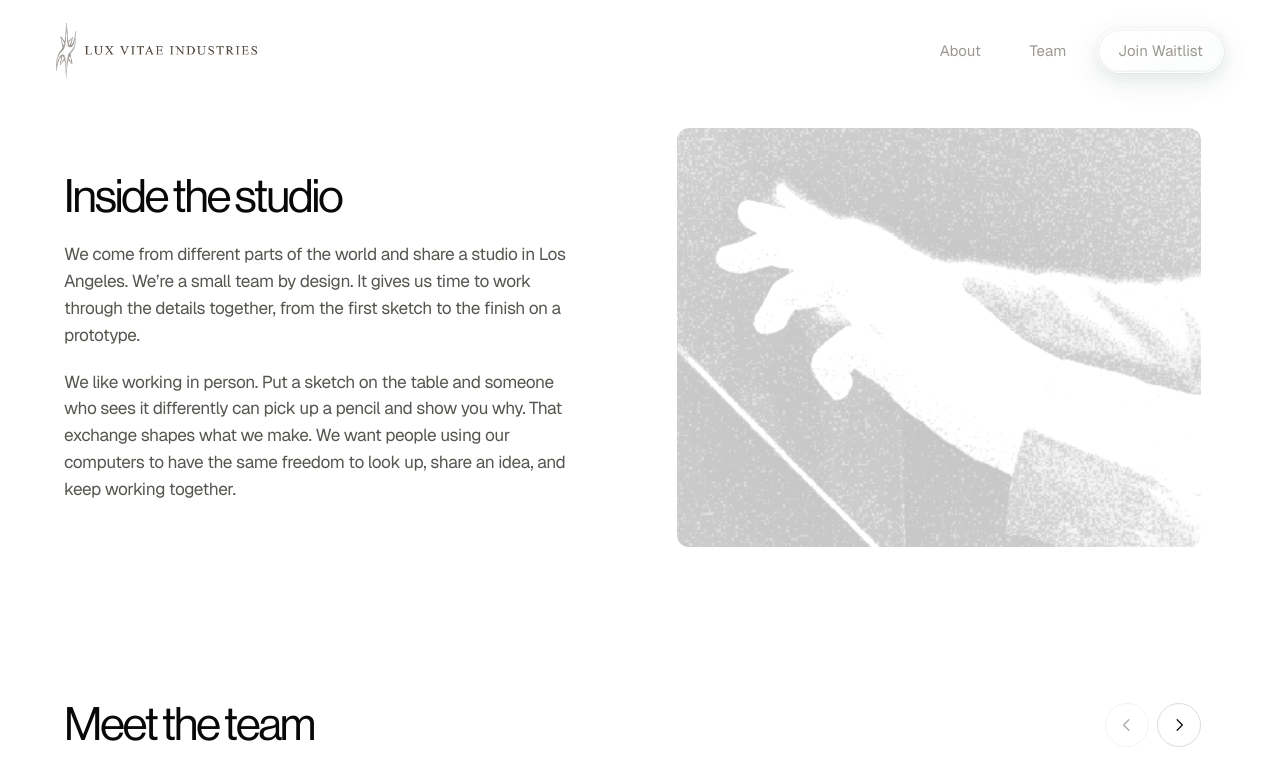
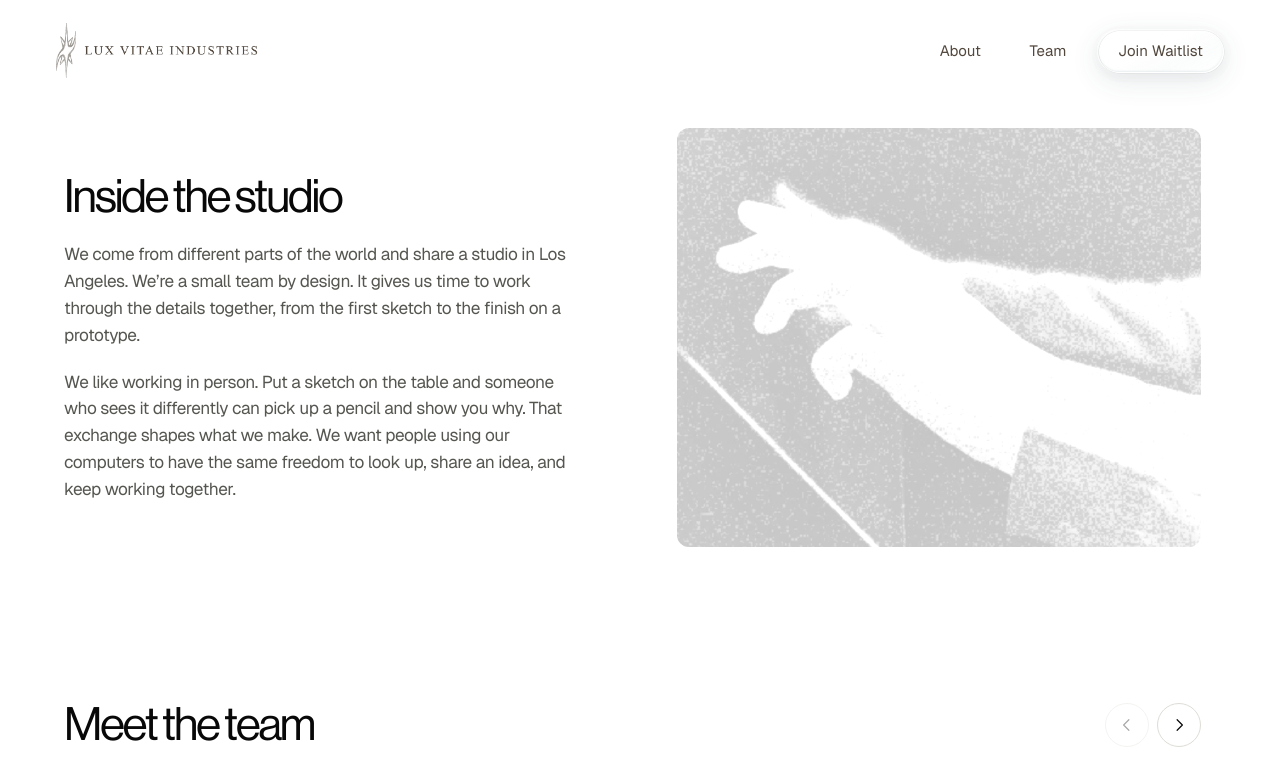
Before and after one commit to airlaf/Lux-Vitae, a plain HTML site: page dist/client/team.html in a window 1280 px wide. Shown: the top 770 px of the page. Drawn offline with Linux system fonts and the light colour scheme.

Commit message:
Match navigation to the Lux Vitae Industries lettering

```diff
--- a/dist/client/hero.css
+++ b/dist/client/hero.css
@@ -32,7 +32,7 @@ body { margin: 0; color: #080808; background: white; font-family: "Helvetica Neu
 }
 .site-header .brand { gap: 0; min-width: 0; }
 .site-header nav { gap: clamp(4px, 1vw, 16px); font: 400 15px/1.2 Geist, sans-serif; }
-.site-header nav a { color: #9c9893; display: inline-grid; place-items: center; min-height: 44px; border-radius: 100px; white-space: nowrap; }
+.site-header nav a { color: #52473d; display: inline-grid; place-items: center; min-height: 44px; border-radius: 100px; white-space: nowrap; }
 .site-header nav a:not(.pill) { padding-inline: clamp(9px, 1.4vw, 22px); }
 .site-header nav a:not(.pill):hover { opacity: .62; text-decoration: none; }
 .site-header.nav-away:not(:has(:focus-visible)) { transform: translateY(calc(-100% - 24px)); }
```
